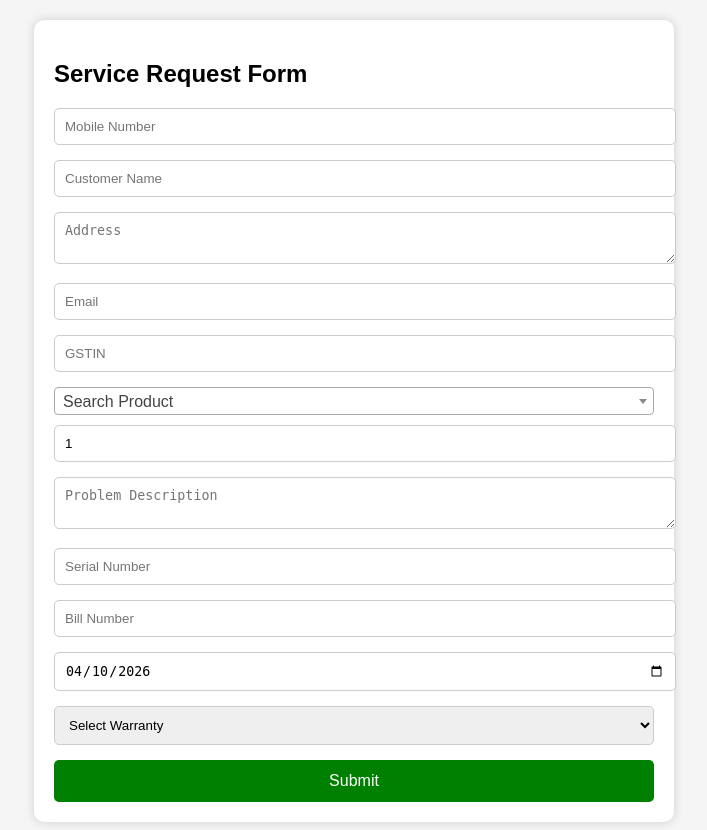
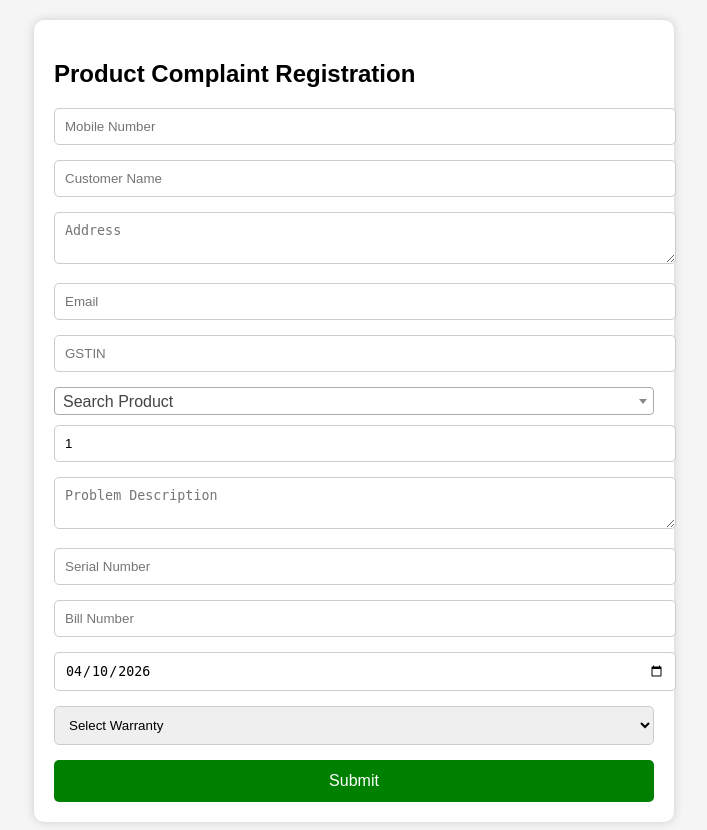
Before and after one commit to sudhakar96536-droid/service-center-app, a Flask app: page / in a window 1280 px wide. Shown: the whole page, without its empty margins (286-993 px from the left). Run offline with Flask 3, Linux system fonts and the light colour scheme.

Commit message:
Update form.html

```diff
--- a/templates/form.html
+++ b/templates/form.html
@@ -49,7 +49,7 @@
 <body>
 
 <div class="container">
-<h2>Service Request Form</h2>
+<h2>Product Complaint Registration</h2>
 
 <form id="myForm" action="/submit" method="POST">
 
```
